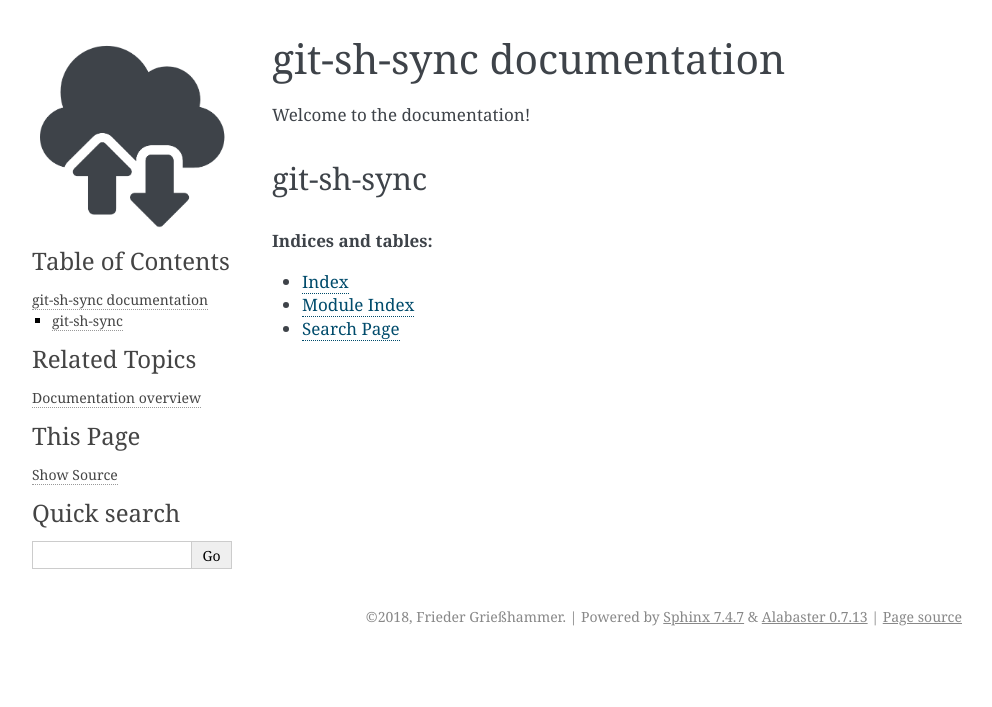
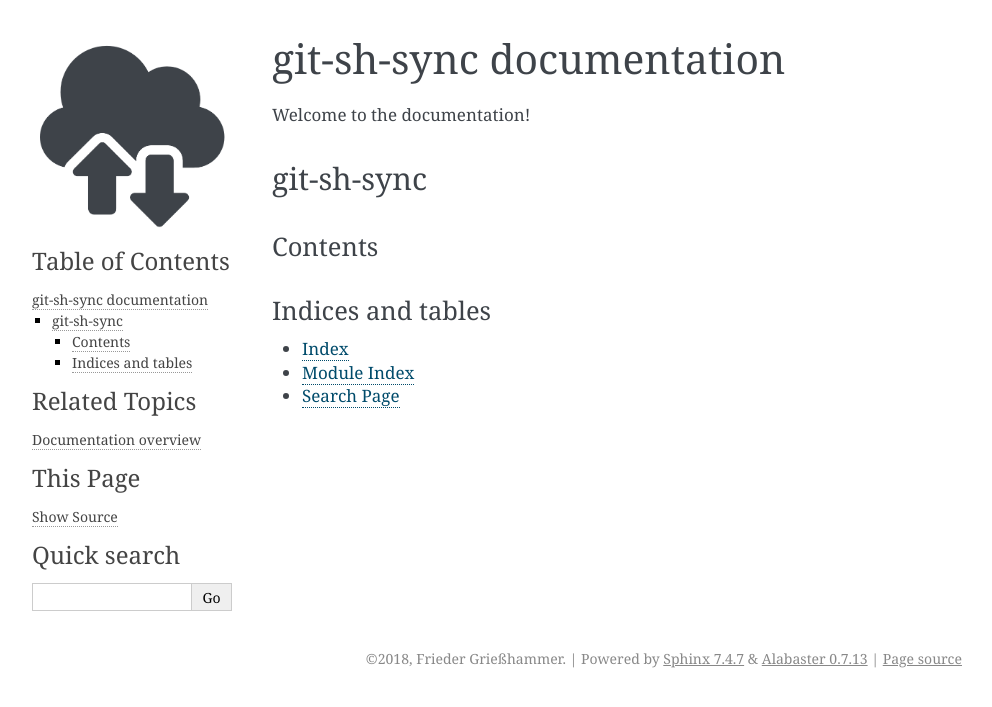
Before and after one commit to spookey/git-sh-sync, a Sphinx documentation site: the page built from docs/index.rst, in a window 1280 px wide. Shown: the top 707 px of the page, without its empty margins (148-1140 px from the left). Built offline with Sphinx 7.4.7, drawn with Linux system fonts in a browser that asks for light colours; some of the changed lines change nothing that is shown.

Commit message:
Prepare documentation

```diff
--- a/docs/conf.py
+++ b/docs/conf.py
@@ -38,6 +38,7 @@
 extensions = [
     'sphinx.ext.autodoc',
     'sphinx.ext.coverage',
+    'sphinx.ext.intersphinx',
     'sphinx.ext.viewcode',
 ]
 
@@ -155,4 +156,19 @@
 ]
 
 
+# ----------------------------------------------------------------------------
 # -- Extension configuration -------------------------------------------------
+
+# -- Options for autodoc -----------------------------------------------------
+
+autodoc_member_order = 'bysource'
+
+autodoc_default_flags = ['members', 'private-members', 'undoc-members']
+
+# -- Options for Intersphinx -------------------------------------------------
+
+intersphinx_mapping = {
+    'python': (
+        'https://docs.python.org/3', ('_build/objects.inv', None)
+    ),
+}
--- a/docs/index.rst
+++ b/docs/index.rst
@@ -6,13 +6,17 @@
 
 .. include:: ../readme.rst
 
+
+Contents
+--------
+
 .. toctree::
    :maxdepth: 2
-   :caption: Contents:
 
 
 
-.. rubric:: Indices and tables:
+Indices and tables
+------------------
 
 * :ref:`genindex`
 * :ref:`modindex`
```
Also changed, not shown: 1 other file.
